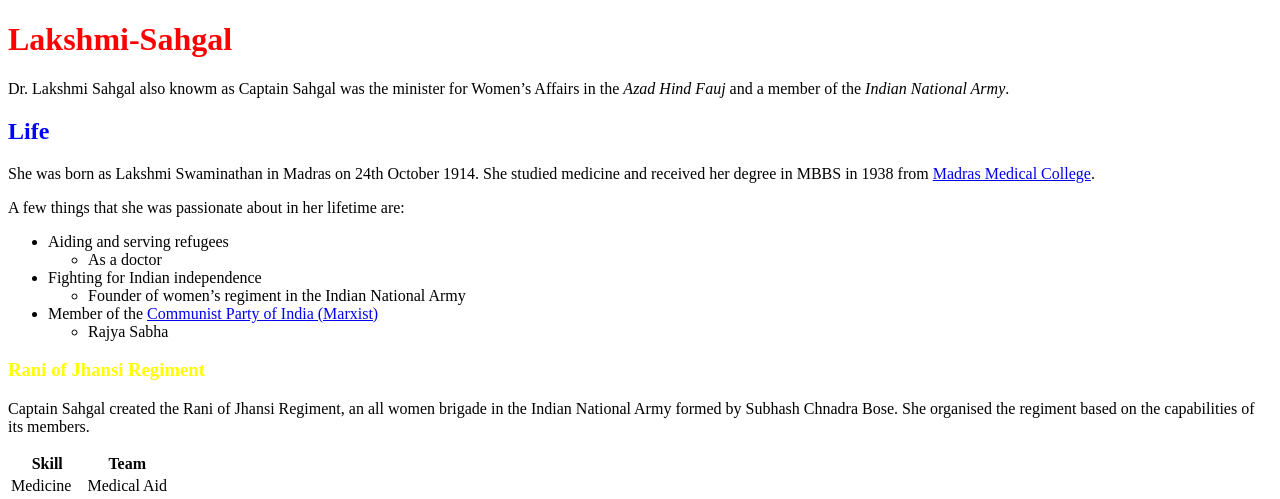
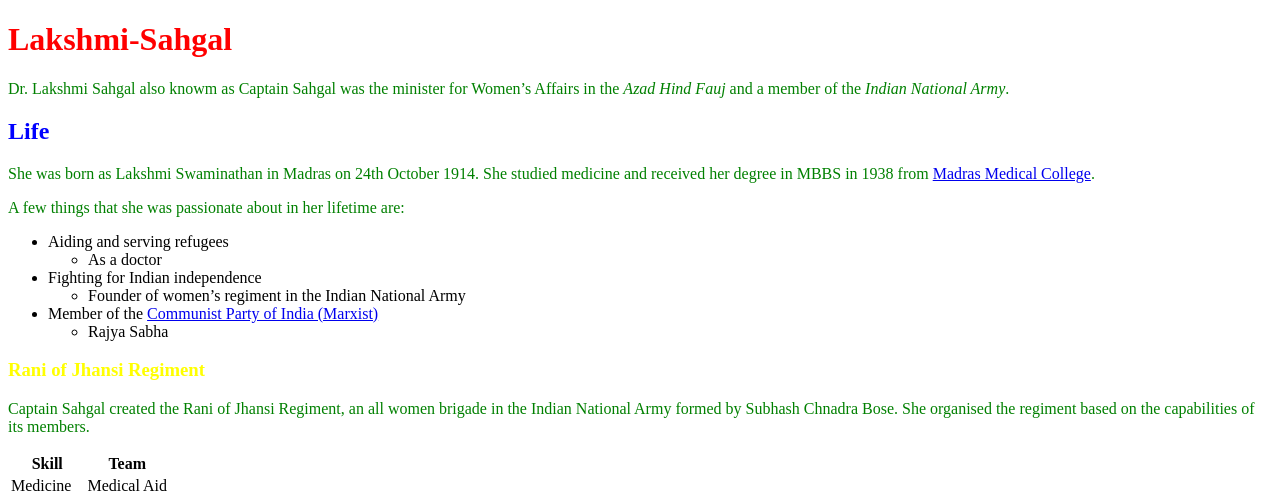
Before and after one commit to sahitir/Trends-in-TWT, a Jekyll site: the page built from index.md, in a window 1280 px wide. Shown: the top 499 px of the page. Built offline with Jekyll 4.4.1, drawn with Linux system fonts in a browser that asks for light colours.

Commit message:
Update style.css

```diff
--- a/assets/css/style.css
+++ b/assets/css/style.css
@@ -2,4 +2,4 @@ h1 { color:red;}
 
     h2 { color:blue;}
     h3 { color:yellow;}
-    p ( color:green;}
+    p { color:green;}
```
